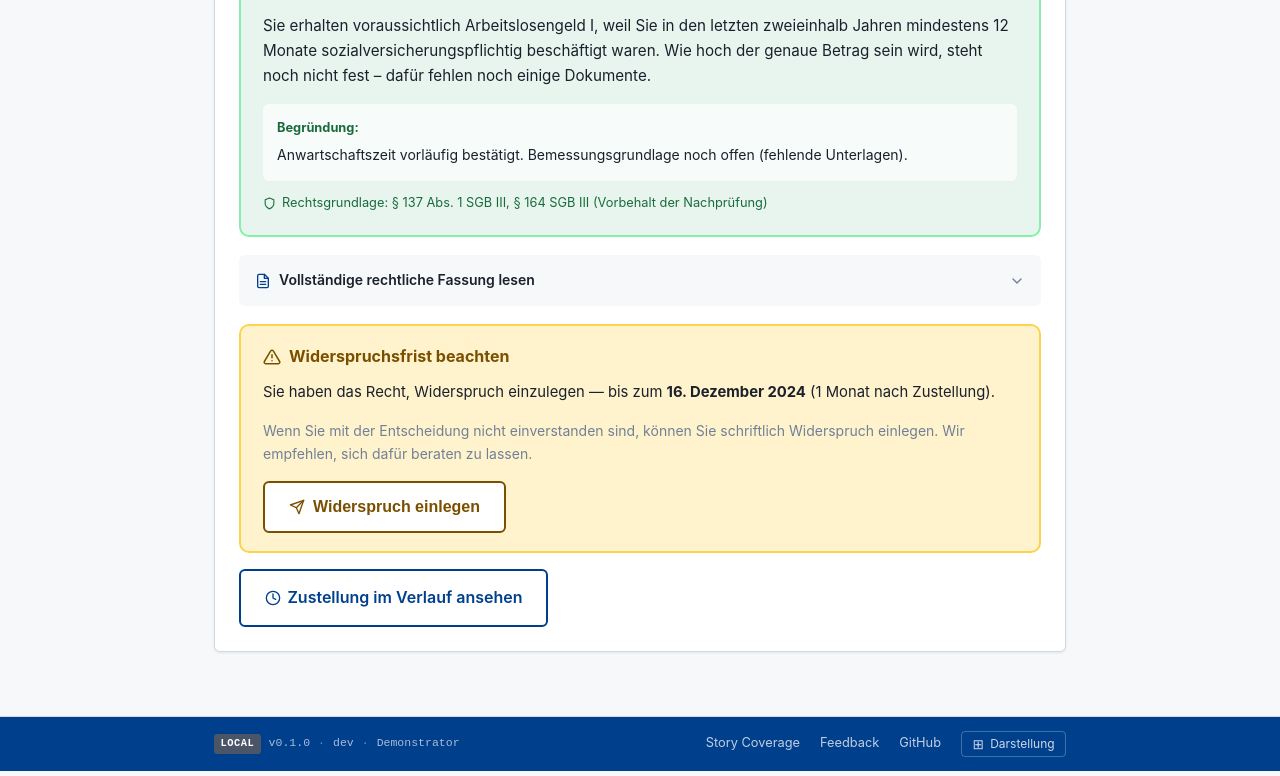
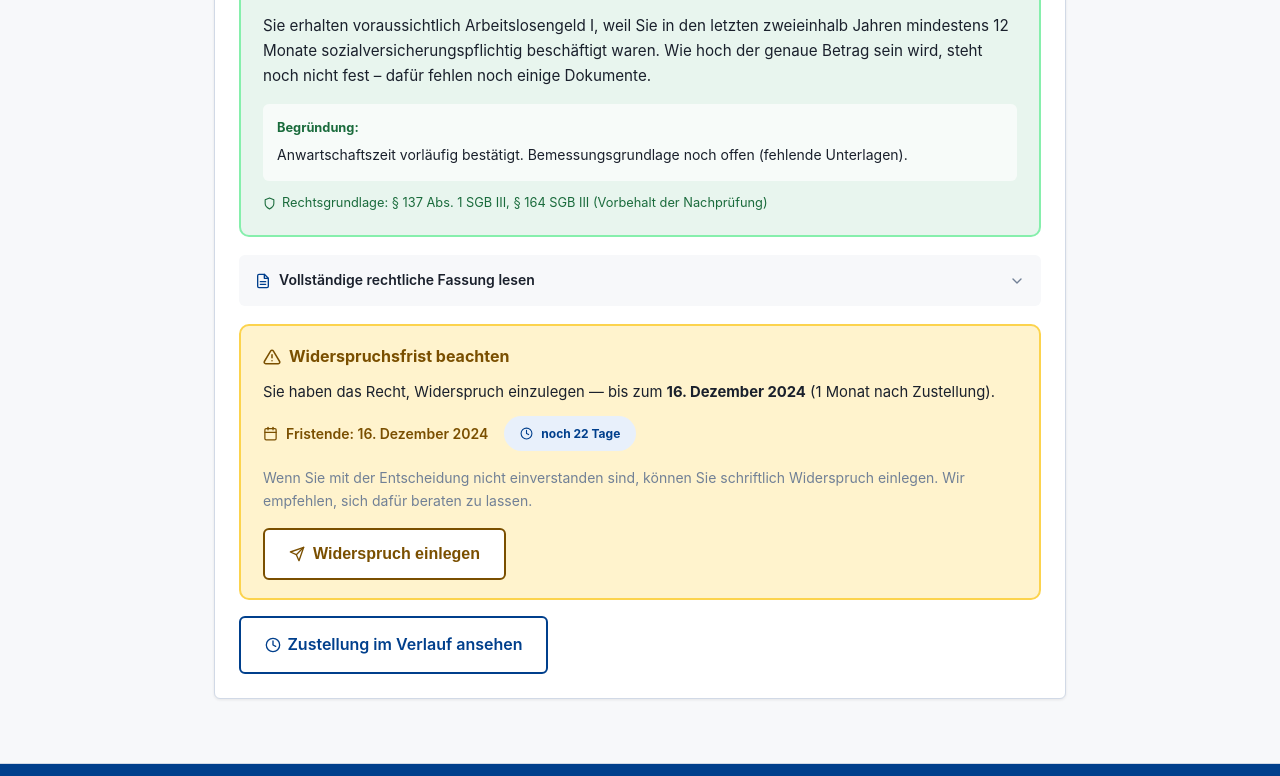
Before and after one commit to d0npedro/open-state, a Next.js app in the folder demo/: page /fall/bescheide in a window 1280 px wide. Shown: the part 894-1670 px from the top of the page. Built offline with nearby package versions, Linux system fonts and the light colour scheme.

Commit message:
feat(av): Widerspruchsfrist-Countdown ggu. FIKTIVES_HEUTE (Q-203)

```diff
--- a/demo/app/fall/bescheide/page.tsx
+++ b/demo/app/fall/bescheide/page.tsx
@@ -9,9 +9,18 @@ import Link from 'next/link';
 import { useDemoState } from '@/context/DemoStateContext';
 import {
   berechneFairnessSignale,
+  berechneFristTage,
+  FIKTIVES_HEUTE,
   fairnessSignalVerlaufZiel,
 } from '@/lib/fairness/rules';
 import { Icon } from '@/components/Icon';
+
+/** Countdown-Label analog Dokumente/RQ (Demo-Stichtag FIKTIVES_HEUTE). */
+function fristRestLabel(tage: number): string {
+  if (tage < 0) return `${Math.abs(tage)} Tage überschritten`;
+  if (tage === 0) return 'heute fällig';
+  return `noch ${tage} Tag${tage === 1 ? '' : 'e'}`;
+}
 
 export default function BescheidePage() {
   const { fall } = useDemoState();
@@ -215,22 +224,69 @@ export default function BescheidePage() {
 
           {/* ─── Widerspruchsfrist ────────────────────────────────────
               UX-Grund: Fristversäumnis ist irreversibel → muss sehr
-              prominent sein. Orange-Box mit Countdown-Hinweis.        */}
-          <div style={{
-            background: 'var(--color-warning-light)',
-            border: '2px solid #fcd34d',
-            borderRadius: 'var(--radius-lg)',
-            padding: '1.125rem 1.375rem',
-          }}>
+              prominent sein. Orange-Box + berechneter Countdown (Q-203). */}
+          {(() => {
+            const resttage = b.widerspruchsfristAblaufDatum
+              ? berechneFristTage(b.widerspruchsfristAblaufDatum, FIKTIVES_HEUTE)
+              : null;
+            // ≤14 Tage: erhöhte Aufmerksamkeit; ≤5 Tage: kritisch (analog Dokumente)
+            const kritisch = resttage !== null && resttage <= 5;
+            const chipClass =
+              resttage !== null && resttage < 0
+                ? 'status-chip-danger'
+                : kritisch
+                  ? 'status-chip-danger'
+                  : resttage !== null && resttage <= 14
+                    ? 'status-chip-warning'
+                    : 'status-chip-primary';
+            return (
+          <div
+            style={{
+              background: 'var(--color-warning-light)',
+              border: '2px solid #fcd34d',
+              borderRadius: 'var(--radius-lg)',
+              padding: '1.125rem 1.375rem',
+            }}
+            data-testid={`bescheid-widerspruch-${b.id}`}
+          >
             <div style={{ display: 'flex', alignItems: 'center', gap: '0.5rem', marginBottom: '0.75rem' }}>
               <Icon name="alert" size={18} style={{ color: 'var(--color-warning)', flexShrink: 0 }} />
               <strong style={{ color: 'var(--color-warning)' }}>Widerspruchsfrist beachten</strong>
             </div>
-            <p style={{ fontSize: '0.925rem', color: 'var(--color-text)', marginBottom: '1rem', lineHeight: 1.55 }}>
+            <p style={{ fontSize: '0.925rem', color: 'var(--color-text)', marginBottom: '0.75rem', lineHeight: 1.55 }}>
               Sie haben das Recht, Widerspruch einzulegen — bis zum{' '}
-              <strong>{b.widerspruchsfristAblauf}</strong>{' '}
+              <strong data-testid={`bescheid-widerspruch-datum-${b.id}`}>{b.widerspruchsfristAblauf}</strong>
+              {' '}
               ({b.widerspruchsfristTage} Monat nach Zustellung).
             </p>
+            {resttage !== null && (
+              <div
+                style={{
+                  display: 'flex',
+                  flexWrap: 'wrap',
+                  alignItems: 'center',
+                  gap: '0.5rem 1rem',
+                  marginBottom: '1rem',
+                  fontWeight: 600,
+                  fontSize: '0.875rem',
+                  color: kritisch || resttage < 0 ? 'var(--color-danger)' : 'var(--color-warning)',
+                }}
+                data-testid={`bescheid-widerspruch-countdown-zeile-${b.id}`}
+              >
+                <span style={{ display: 'inline-flex', alignItems: 'center', gap: '0.5rem' }}>
+                  <Icon name="calendar" size={15} />
+                  Fristende: {b.widerspruchsfristAblauf}
+                </span>
+                <span
+                  className={`status-chip ${chipClass}`}
+                  style={{ fontSize: '0.75rem' }}
+                  data-testid={`bescheid-widerspruch-countdown-${b.id}`}
+                >
+                  <Icon name="clock" size={13} />
+                  {fristRestLabel(resttage)}
+                </span>
+              </div>
+            )}
             <p style={{ fontSize: '0.875rem', color: 'var(--color-text-muted)', marginBottom: '1rem' }}>
               Wenn Sie mit der Entscheidung nicht einverstanden sind, können Sie schriftlich Widerspruch einlegen.
               Wir empfehlen, sich dafür beraten zu lassen.
@@ -244,6 +300,8 @@ export default function BescheidePage() {
               Widerspruch einlegen
             </button>
           </div>
+            );
+          })()}
 
           {/* Audit: Zustellung im Verlauf nachvollziehbar (Q-200) */}
           <div style={{ marginTop: '1rem' }}>
--- a/demo/data/mockFall.ts
+++ b/demo/data/mockFall.ts
@@ -85,7 +85,9 @@ export const demoFall: Fall = {
       begruendung: 'Anwartschaftszeit vorläufig bestätigt. Bemessungsgrundlage noch offen (fehlende Unterlagen).',
       rechtsgrundlage: '§ 137 Abs. 1 SGB III, § 164 SGB III (Vorbehalt der Nachprüfung)',
       widerspruchsfristTage: 1,
-      widerspruchsfristAblauf: '16. Dezember 2024'
+      widerspruchsfristAblauf: '16. Dezember 2024',
+      // ISO für Countdown: Zustellung 15.11. + 1 Monat → 16.12.; FIKTIVES_HEUTE 24.11. → 22 Resttage
+      widerspruchsfristAblaufDatum: '2024-12-16',
     }
   ],
   timeline: [
--- a/demo/lib/fairness/rules.ts
+++ b/demo/lib/fairness/rules.ts
@@ -216,6 +216,19 @@ export function berechneFairnessSignale(fall: Fall): FairnessSignal[] {
   );
   if (vorlaeufigeBesch.length > 0) {
     const b = vorlaeufigeBesch[0];
+    // Countdown ggü. FIKTIVES_HEUTE (US-AV-006 AC3 / Q-203) – analog RQ/Unterlagen
+    const widerspruchRest =
+      b.widerspruchsfristAblaufDatum
+        ? berechneFristTage(b.widerspruchsfristAblaufDatum, FIKTIVES_HEUTE)
+        : null;
+    const widerspruchRestLabel =
+      widerspruchRest === null
+        ? null
+        : widerspruchRest < 0
+          ? `${Math.abs(widerspruchRest)} Tage überschritten`
+          : widerspruchRest === 0
+            ? 'heute fällig'
+            : `noch ${widerspruchRest} Tag${widerspruchRest === 1 ? '' : 'e'}`;
     signale.push({
       id: 'FH-BESCHEID-VORLAEUFIG',
       typ: 'BESCHEID_VORLAEUFIG',
@@ -227,7 +240,9 @@ export function berechneFairnessSignale(fall: Fall): FairnessSignal[] {
         'Der vorläufige Bescheid kann nachträglich durch einen endgültigen Bescheid ersetzt werden. ' +
         'Die Widerspruchsfrist läuft bereits ab Zustellung des vorläufigen Bescheids.',
       naechsterSchritt:
-        `Widerspruchsfrist im Blick behalten (Ablauf: ${b.widerspruchsfristAblauf}). ` +
+        `Widerspruchsfrist im Blick behalten (Ablauf: ${b.widerspruchsfristAblauf}` +
+        (widerspruchRestLabel ? `, ${widerspruchRestLabel}` : '') +
+        '). ' +
         'Alle angeforderten Unterlagen einreichen, damit die Bemessungsgrundlage abgeschlossen werden kann.',
       bezug: `Bescheid ${b.id}, Rechtsgrundlage: ${b.rechtsgrundlage}`,
       prioritaet: 'HINWEIS',
--- a/demo/types/index.ts
+++ b/demo/types/index.ts
@@ -57,8 +57,12 @@ export interface Bescheid {
   entscheidung: string;
   begruendung: string;
   rechtsgrundlage: string;
+  /** Gesetzliche Widerspruchsfrist in Monaten (i. d. R. 1) — Anzeige-Hinweis, nicht Countdown */
   widerspruchsfristTage: number;
+  /** Anzeige-Datum Ablauf (z. B. „16. Dezember 2024“) */
   widerspruchsfristAblauf: string;
+  /** ISO-Ablaufdatum (YYYY-MM-DD) für Countdown ggü. FIKTIVES_HEUTE (US-AV-006 AC3) */
+  widerspruchsfristAblaufDatum: string;
 }
 
 export interface TimelineEreignis {
```
Also changed, not shown: 3 other files (tests, documents, lock files or other folders).
